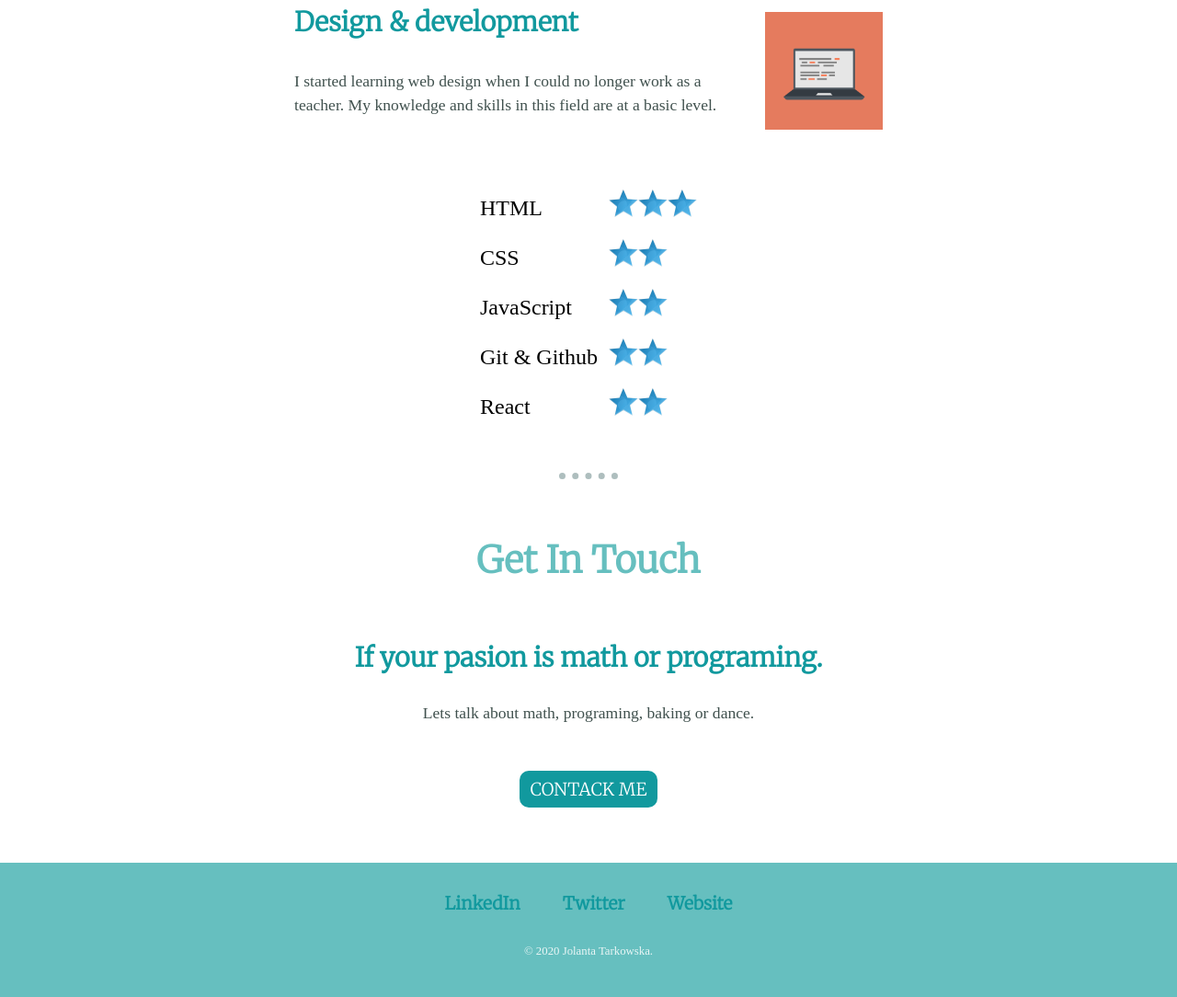
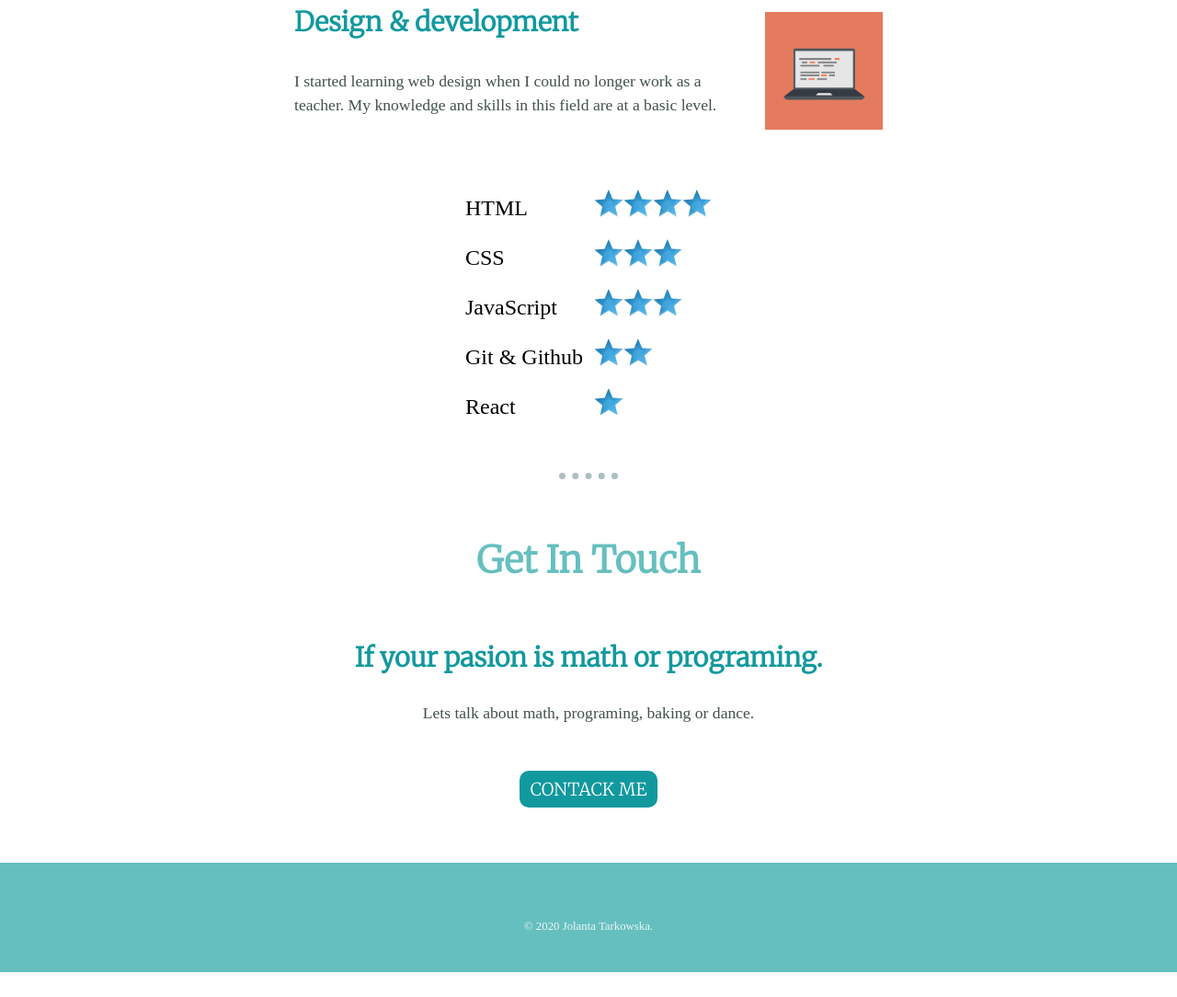
Before and after one commit to jokrota/CV, a plain HTML site: page index.html in a window 1280 px wide. Shown: the part 1704-2788 px from the top of the page at 92% size. After the commit the page ends 2761 px from the top, so only its background shows below. Drawn offline with Linux system fonts and the light colour scheme.

Commit message:
Update index.html

```diff
--- a/index.html
+++ b/index.html
@@ -45,16 +45,16 @@
                         <td>HTML
                         </td>
                         <td>
-                            <img src="star_favorite_favourite_16767.png" alt="bluestar"><img src="star_favorite_favourite_16767.png " alt="bluestar"><img src="star_favorite_favourite_16767.png " alt="bluestar">
+                            <img src="star_favorite_favourite_16767.png" alt="bluestar"><img src="star_favorite_favourite_16767.png" alt="bluestar"><img src="star_favorite_favourite_16767.png " alt="bluestar"><img src="star_favorite_favourite_16767.png " alt="bluestar">
                         </td>
                         <tr>
                             <td>CSS</td>
-                            <td><img src="star_favorite_favourite_16767.png" alt="bluestar"><img src="star_favorite_favourite_16767.png " alt="bluestar"></td>
+                            <td><img src="star_favorite_favourite_16767.png" alt="bluestar"><img src="star_favorite_favourite_16767.png" alt="bluestar"><img src="star_favorite_favourite_16767.png " alt="bluestar"></td>
                         </tr>
                         <tr>
                             <td>JavaScript
                             </td>
-                            <td><img src="star_favorite_favourite_16767.png" alt="bluestar"><img src="star_favorite_favourite_16767.png " alt="bluestar"></td>
+                            <td><img src="star_favorite_favourite_16767.png" alt="bluestar"><img src="star_favorite_favourite_16767.png" alt="bluestar"><img src="star_favorite_favourite_16767.png " alt="bluestar"></td>
                         </tr>
                         <tr>
                             <td>Git & Github</td>
@@ -62,7 +62,7 @@
                         </tr>
                         <tr>
                             <td>React</td>
-                            <td><img src="star_favorite_favourite_16767.png" alt="bluestar"><img src="star_favorite_favourite_16767.png " alt="bluestar"></td>
+                            <td><img src="star_favorite_favourite_16767.png" alt="bluestar"></td>
                         </tr>
                 </table>
             </div>
@@ -81,10 +81,7 @@
 
 
     <div class="bottom-container ">
-        <a class="footer-link " href="# ">LinkedIn</a>
-        <a class="footer-link " href="#">Twitter</a>
-        <a class="footer-link " href="#">Website</a>
-        <p>© 2020 Jolanta Tarkowska.</p>
+       <p>© 2020 Jolanta Tarkowska.</p>
     </div>
 
 </body>
```
